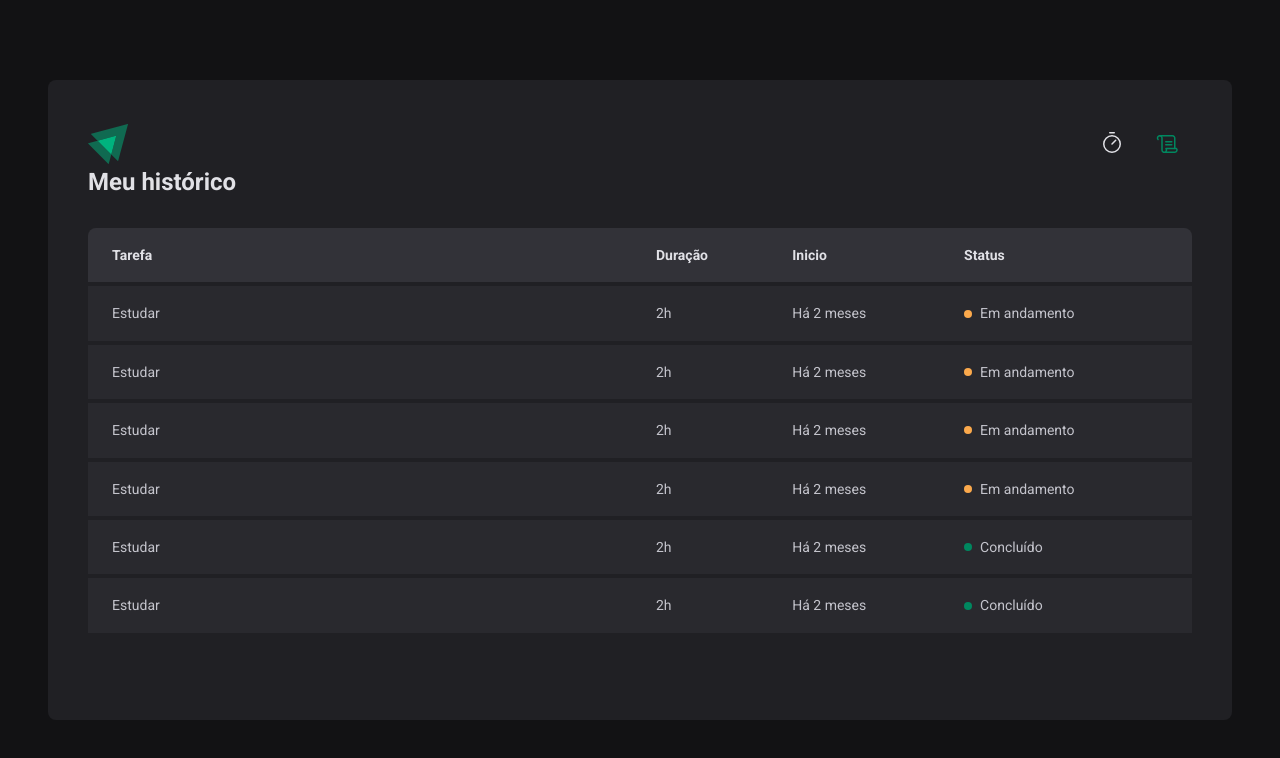
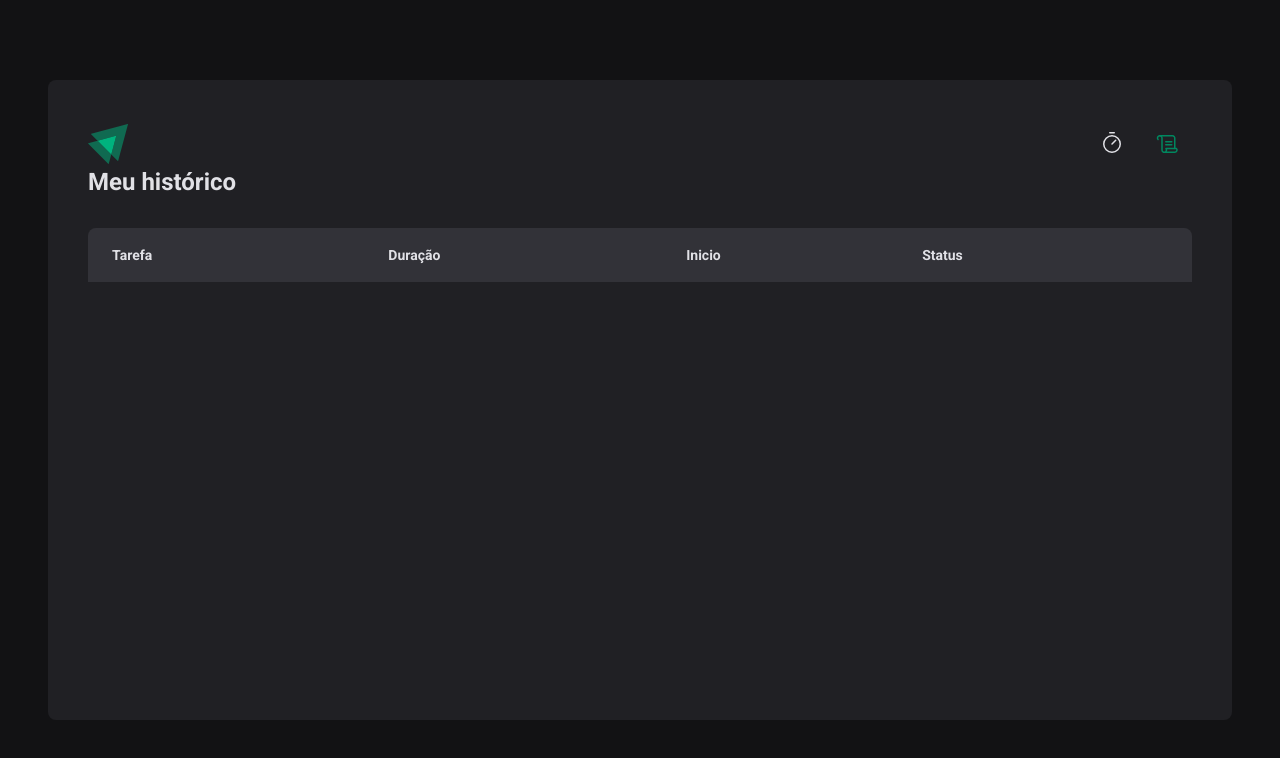
Before and after one commit to Alexandre-Cartaxo/Ignite-Timer, a React (Vite) app: page /history in a window 1280 px wide. Shown: the top 758 px of the page. Built offline with nearby package versions, Linux system fonts and the light colour scheme.

Commit message:
Rotas/listagem/mDoHistorico/formataçãoDeData

```diff
--- a/src/App.tsx
+++ b/src/App.tsx
@@ -3,12 +3,15 @@ import { BrowserRouter } from 'react-router-dom'
 import { defaultTheme } from './styles/themes/default'
 import { GlobalStyle } from './styles/global'
 import { Router } from './Router'
+import { CyclesContextProvider } from './contexts/CyclesContexts'
 
 export function App() {
   return (
     <ThemeProvider theme={defaultTheme}>
       <BrowserRouter>
-        <Router />
+        <CyclesContextProvider>
+          <Router />
+        </CyclesContextProvider>
       </BrowserRouter>
       <GlobalStyle />
     </ThemeProvider>
--- /dev/null
+++ b/src/contexts/CyclesContexts.tsx
@@ -0,0 +1,102 @@
+import { createContext, ReactNode, useState } from 'react'
+
+interface CreateCycleData {
+  task: string
+  minutesAmount: number
+}
+
+interface Cycle {
+  id: string
+  task: string
+  minutesAmount: number
+  startDate: Date
+  interruptedDate?: Date
+  finishedDate?: Date
+}
+
+interface CyclesContextType {
+  cycles: Cycle[]
+  activeCycle: Cycle | undefined
+  activeCycleId: string | null
+  amoutSecondsPassed: number
+  markCurrentCycleAsFinished: () => void
+  setSecondsPassed: (seconds: number) => void
+  createNewCycle: (data: CreateCycleData) => void
+  interruptCurrentCycle: () => void
+}
+
+interface CyclesContextProviderProps {
+  children: ReactNode
+}
+
+export const CyclesContext = createContext({} as CyclesContextType)
+
+export function CyclesContextProvider({
+  children,
+}: CyclesContextProviderProps) {
+  const [cycles, setCycles] = useState<Cycle[]>([])
+  const [activeCycleId, setActiveCycleId] = useState<string | null>(null)
+  const [amoutSecondsPassed, setAmountSecondsPassed] = useState(0)
+  const activeCycle = cycles.find((cycle) => cycle.id === activeCycleId)
+
+  function markCurrentCycleAsFinished() {
+    setCycles((state) =>
+      state.map((cycle) => {
+        if (cycle.id === activeCycleId) {
+          return { ...cycle, interruptedDate: new Date() }
+        } else {
+          return cycle
+        }
+      }),
+    )
+  }
+
+  function setSecondsPassed(seconds: number) {
+    setAmountSecondsPassed(seconds)
+  }
+
+  function createNewCycle(data: CreateCycleData) {
+    const id = String(new Date().getTime())
+
+    const newCycle: Cycle = {
+      id,
+      task: data.task,
+      minutesAmount: data.minutesAmount,
+      startDate: new Date(),
+    }
+
+    setCycles((state) => [...state, newCycle])
+    setActiveCycleId(id)
+    setAmountSecondsPassed(0)
+  }
+
+  function interruptCurrentCycle() {
+    setCycles((state) =>
+      state.map((cycle) => {
+        if (cycle.id === activeCycleId) {
+          return { ...cycle, interruptedDate: new Date() }
+        } else {
+          return cycle
+        }
+      }),
+    )
+    setActiveCycleId(null)
+  }
+
+  return (
+    <CyclesContext.Provider
+      value={{
+        cycles,
+        activeCycle,
+        activeCycleId,
+        markCurrentCycleAsFinished,
+        amoutSecondsPassed,
+        setSecondsPassed,
+        createNewCycle,
+        interruptCurrentCycle,
+      }}
+    >
+      {children}
+    </CyclesContext.Provider>
+  )
+}
--- a/src/pages/History/index.tsx
+++ b/src/pages/History/index.tsx
@@ -1,6 +1,12 @@
+import { useContext } from 'react'
 import { HistoryContainer, HistoryList, Status } from './styles'
+import { ptBR } from 'date-fns/locale/pt-BR'
+import { CyclesContext } from '../../contexts/CyclesContexts'
+import { formatDistanceToNow } from 'date-fns'
 
 export function History() {
+  const { cycles } = useContext(CyclesContext)
+
   return (
     <HistoryContainer>
       <h1>Meu histórico</h1>
@@ -15,17 +21,25 @@ export function History() {
             </tr>
           </thead>
           <tbody>
-            {Array.from({ length: 6 }).map((_, i) => {
-              // Gerar 10 estruturas do return
+            {cycles.map((cycle) => {
               return (
-                <tr key={i}>
-                  <td>Estudar</td>
-                  <td>2h</td>
-                  <td>Há 2 meses</td>
+                <tr key={cycle.id}>
+                  <td>{cycle.task}</td>
+                  <td>{cycle.minutesAmount} minutos</td>
                   <td>
-                    {i > 3 ? (
+                    {formatDistanceToNow(cycle.startDate, {
+                      addSuffix: true,
+                      locale: ptBR,
+                    })}
+                  </td>
+                  <td>
+                    {cycle.finishedDate && (
                       <Status statusColor="green">Concluído</Status>
-                    ) : (
+                    )}
+                    {cycle.interruptedDate && (
+                      <Status statusColor="red">Interrompido</Status>
+                    )}
+                    {!cycle.finishedDate && !cycle.interruptedDate && (
                       <Status statusColor="yellow">Em andamento</Status>
                     )}
                   </td>
--- a/src/pages/Home/components/Countdown/index.tsx
+++ b/src/pages/Home/components/Countdown/index.tsx
@@ -1,7 +1,7 @@
 import { useContext, useEffect } from 'react'
 import { CountdownContainer, Separator } from './styles'
 import { differenceInSeconds } from 'date-fns'
-import { CyclesContext } from '../..'
+import { CyclesContext } from '../../../../contexts/CyclesContexts'
 
 export function Countdown() {
   const {
--- a/src/pages/Home/components/NewCycleForm/index.tsx
+++ b/src/pages/Home/components/NewCycleForm/index.tsx
@@ -1,7 +1,7 @@
 import { FormContainer, MinutesAmoutInput, TaskInput } from './styles'
-import { CyclesContext } from '../..'
 import { useContext } from 'react'
 import { useFormContext } from 'react-hook-form'
+import { CyclesContext } from '../../../../contexts/CyclesContexts'
 
 export function NewCycleForm() {
   const { activeCycle } = useContext(CyclesContext)
--- a/src/pages/Home/index.tsx
+++ b/src/pages/Home/index.tsx
@@ -2,7 +2,7 @@ import { HandPalm, Play } from 'phosphor-react'
 import { FormProvider, useForm } from 'react-hook-form'
 import { zodResolver } from '@hookform/resolvers/zod'
 import * as zod from 'zod'
-import { createContext, useState } from 'react'
+import { useContext } from 'react'
 
 import {
   HomeContainer,
@@ -11,25 +11,10 @@ import {
 } from './styes'
 import { Countdown } from './components/Countdown'
 import { NewCycleForm } from './components/NewCycleForm'
+import { CyclesContext } from '../../contexts/CyclesContexts'
 
 // contolled / uncontroled
 
-interface Cycle {
-  id: string
-  task: string
-  minutesAmount: number
-  startDate: Date
-  interruptedDate?: Date
-  finishedDate?: Date
-}
-
-interface CyclesContextType {
-  activeCycle: Cycle | undefined
-  activeCycleId: string | null
-  amoutSecondsPassed: number
-  markCurrentCycleAsFinished: () => void
-  setSecondsPassed: (seconds: number) => void
-}
 const newCycleFormValidationSchema = zod.object({
   task: zod.string().min(1, 'Informe a tarefa'),
   minutesAmount: zod
@@ -38,13 +23,11 @@ const newCycleFormValidationSchema = zod.object({
     .max(60, 'O ciclo precisa ter no máximo 60 minutos'),
 })
 type NewCycleFormData = zod.infer<typeof newCycleFormValidationSchema>
-export const CyclesContext = createContext({} as CyclesContextType)
 
 export function Home() {
-  const [cycles, setCycles] = useState<Cycle[]>([])
-  const [activeCycleId, setActiveCycleId] = useState<string | null>(null)
-  const [amoutSecondsPassed, setAmountSecondsPassed] = useState(0)
-  const activeCycle = cycles.find((cycle) => cycle.id === activeCycleId)
+  const { activeCycle, createNewCycle, interruptCurrentCycle } =
+    useContext(CyclesContext)
+
   const newCycleForm = useForm<NewCycleFormData>({
     resolver: zodResolver(newCycleFormValidationSchema),
     defaultValues: {
@@ -54,49 +37,9 @@ export function Home() {
   })
   const { handleSubmit, watch, reset } = newCycleForm
 
-  function setSecondsPassed(seconds: number) {
-    setAmountSecondsPassed(seconds)
-  }
-
-  function markCurrentCycleAsFinished() {
-    setCycles((state) =>
-      state.map((cycle) => {
-        if (cycle.id === activeCycleId) {
-          return { ...cycle, interruptedDate: new Date() }
-        } else {
-          return cycle
-        }
-      }),
-    )
-  }
-
-  function handleCreateNewCicle(data: NewCycleFormData) {
-    const id = String(new Date().getTime())
-
-    const newCycle: Cycle = {
-      id,
-      task: data.task,
-      minutesAmount: data.minutesAmount,
-      startDate: new Date(),
-    }
-
-    setCycles((state) => [...state, newCycle])
-    setActiveCycleId(id)
-    setAmountSecondsPassed(0)
+  function handleCreateNewCycle(data: NewCycleFormData) {
+    createNewCycle(data)
     reset()
-  }
-
-  function handleInterruptCycle() {
-    setCycles((state) =>
-      state.map((cycle) => {
-        if (cycle.id === activeCycleId) {
-          return { ...cycle, interruptedDate: new Date() }
-        } else {
-          return cycle
-        }
-      }),
-    )
-    setActiveCycleId(null)
   }
 
   const task = watch('task')
@@ -104,24 +47,14 @@ export function Home() {
 
   return (
     <HomeContainer>
-      <form onSubmit={handleSubmit(handleCreateNewCicle)}>
-        <CyclesContext.Provider
-          value={{
-            activeCycle,
-            activeCycleId,
-            markCurrentCycleAsFinished,
-            amoutSecondsPassed,
-            setSecondsPassed,
-          }}
-        >
-          <FormProvider {...newCycleForm}>
-            <NewCycleForm />
-          </FormProvider>
-          <Countdown />
-        </CyclesContext.Provider>
+      <form onSubmit={handleSubmit(handleCreateNewCycle)}>
+        <FormProvider {...newCycleForm}>
+          <NewCycleForm />
+        </FormProvider>
+        <Countdown />
 
         {activeCycle ? (
-          <StopCountdownButton onClick={handleInterruptCycle} type="button">
+          <StopCountdownButton onClick={interruptCurrentCycle} type="button">
             <HandPalm size={24} />
             Interromper
           </StopCountdownButton>
```
Also changed, not shown: 1 other file (tests, documents, lock files or other folders).
